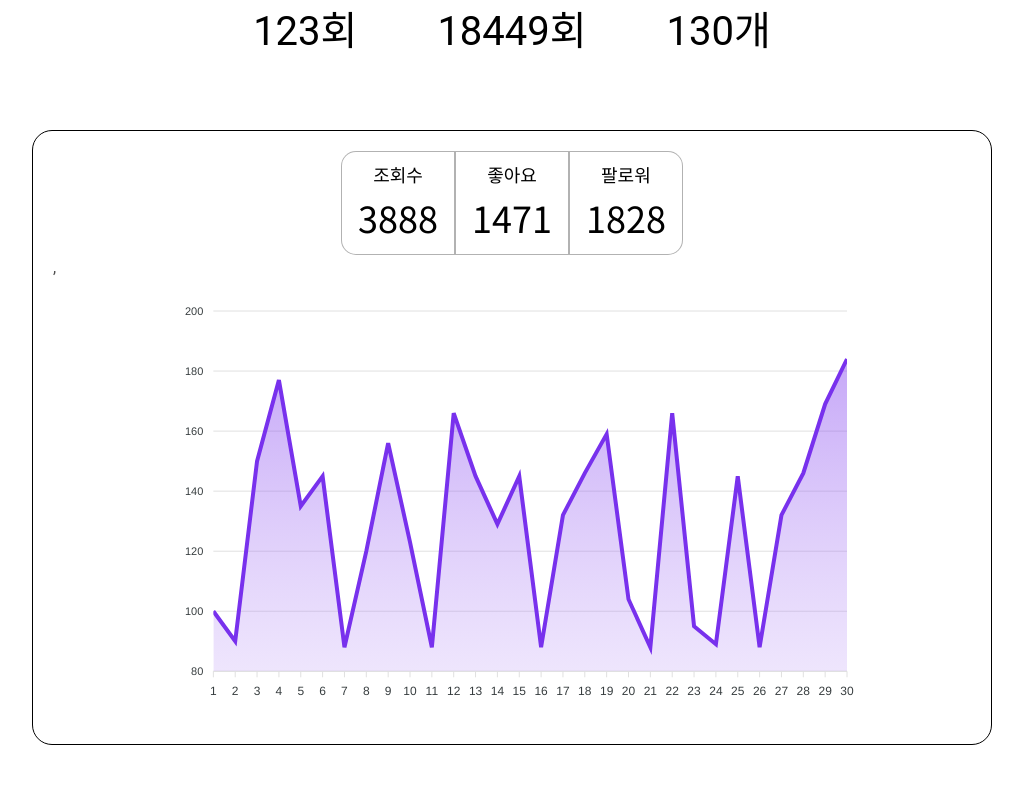
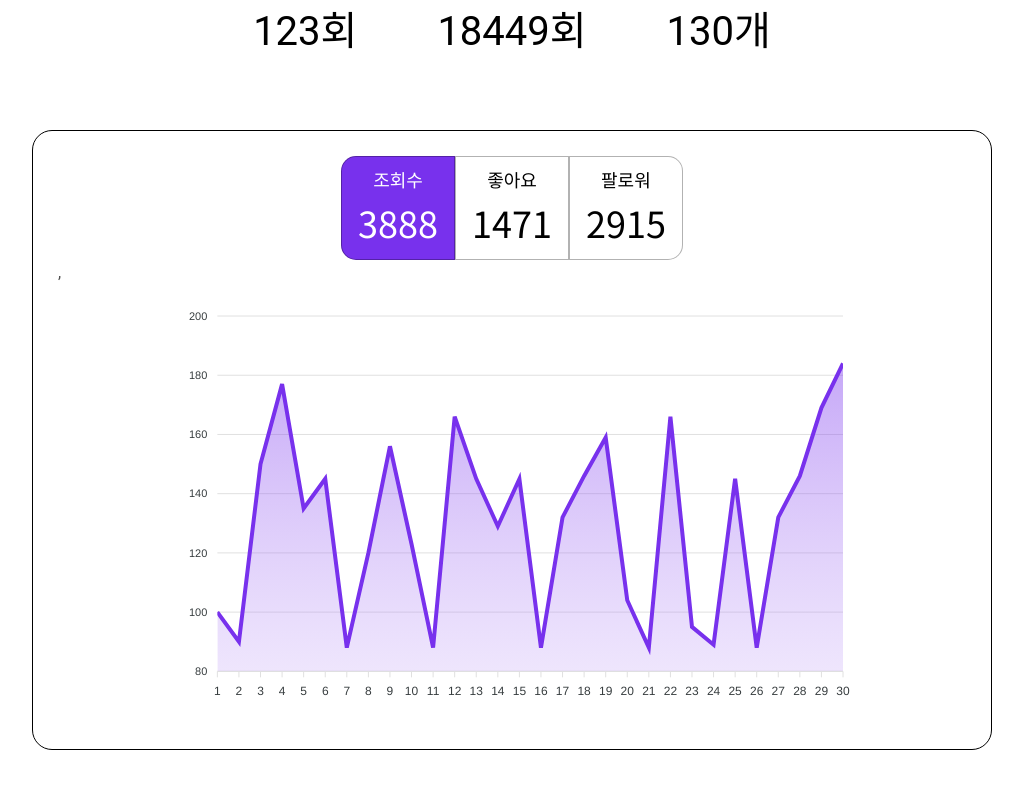
Before and after one commit to Jun02da/final_project_frontend, a React (Create React App) app: page /Dashboard in a window 1280 px wide. Shown: the part 449-1240 px from the top of the page, without its empty margins (128-1151 px from the left). Built offline with nearby package versions, Linux system fonts and the light colour scheme.

Commit message:
업데이트

```diff
--- a/src/components/Charts/MyPageChart.js
+++ b/src/components/Charts/MyPageChart.js
@@ -4,7 +4,7 @@ import { useState } from "react";
 import "../../css/Dashboard.css";
 function MyPageChart() {
   // 데이터 관련
-  var sample1 = [
+  var ViewsData = [
     {
       name: "Views",
       data: [
@@ -131,7 +131,7 @@ function MyPageChart() {
       ],
     },
   ];
-  var sample2 = [
+  var GreatData = [
     {
       name: "Great",
       data: [
@@ -258,7 +258,7 @@ function MyPageChart() {
       ],
     },
   ];
-  var sample3 = [
+  var FollowersData = [
     {
       name: "Followers",
       data: [
@@ -268,150 +268,150 @@ function MyPageChart() {
         },
         {
           x: 2,
+          y: 15,
+        },
+        {
+          x: 3,
+          y: 25,
+        },
+        {
+          x: 4,
+          y: 35,
+        },
+        {
+          x: 5,
+          y: 45,
+        },
+        {
+          x: 6,
+          y: 50,
+        },
+        {
+          x: 7,
+          y: 55,
+        },
+        {
+          x: 8,
+          y: 60,
+        },
+        {
+          x: 9,
+          y: 65,
+        },
+        {
+          x: 10,
+          y: 70,
+        },
+        {
+          x: 11,
+          y: 75,
+        },
+        {
+          x: 12,
+          y: 80,
+        },
+        {
+          x: 13,
+          y: 85,
+        },
+        {
+          x: 14,
           y: 90,
         },
         {
-          x: 3,
-          y: 50,
-        },
-        {
-          x: 4,
-          y: 77,
-        },
-        {
-          x: 5,
-          y: 55,
-        },
-        {
-          x: 6,
-          y: 45,
-        },
-        {
-          x: 7,
-          y: 88,
-        },
-        {
-          x: 8,
-          y: 20,
-        },
-        {
-          x: 9,
-          y: 36,
-        },
-        {
-          x: 10,
-          y: 23,
-        },
-        {
-          x: 11,
-          y: 88,
-        },
-        {
-          x: 12,
-          y: 66,
-        },
-        {
-          x: 13,
-          y: 45,
-        },
-        {
-          x: 14,
-          y: 99,
-        },
-        {
           x: 15,
-          y: 65,
+          y: 95,
         },
         {
           x: 16,
-          y: 88,
+          y: 100,
         },
         {
           x: 17,
-          y: 32,
+          y: 105,
         },
         {
           x: 18,
-          y: 46,
+          y: 110,
         },
         {
           x: 19,
-          y: 69,
+          y: 115,
         },
         {
           x: 20,
-          y: 84,
+          y: 120,
         },
         {
           x: 21,
-          y: 88,
+          y: 125,
         },
         {
           x: 22,
-          y: 66,
+          y: 130,
         },
         {
           x: 23,
-          y: 45,
+          y: 135,
         },
         {
           x: 24,
-          y: 89,
+          y: 145,
         },
         {
           x: 25,
-          y: 45,
+          y: 150,
         },
         {
           x: 26,
-          y: 88,
+          y: 155,
         },
         {
           x: 27,
-          y: 32,
+          y: 160,
         },
         {
           x: 28,
-          y: 46,
+          y: 165,
         },
         {
           x: 29,
-          y: 69,
+          y: 170,
         },
         {
           x: 30,
-          y: 84,
+          y: 175,
         },
       ],
     },
   ];
   // 데이터 y 값 총합
-  var sample1Total = 0;
-  sample1.map((e) => {
+  var ViewsDataTotal = 0;
+  ViewsData.map((e) => {
     e.data.map((e) => {
-      sample1Total = sample1Total + e.y;
-      return sample1Total;
+      ViewsDataTotal = ViewsDataTotal + e.y;
+      return ViewsDataTotal;
     });
-    return sample1Total;
+    return ViewsDataTotal;
   });
-  var sample2Total = 0;
-  sample2.map((e) => {
+  var GreatDataTotal = 0;
+  GreatData.map((e) => {
     e.data.map((e) => {
-      sample2Total = sample2Total + e.y;
-      return sample2Total;
+      GreatDataTotal = GreatDataTotal + e.y;
+      return GreatDataTotal;
     });
-    return sample2Total;
+    return GreatDataTotal;
   });
-  var sample3Total = 0;
-  sample3.map((e) => {
+  var FollowersDataTotal = 0;
+  FollowersData.map((e) => {
     e.data.map((e) => {
-      sample3Total = sample3Total + e.y;
-      return sample3Total;
+      FollowersDataTotal = FollowersDataTotal + e.y;
+      return FollowersDataTotal;
     });
-    return sample3Total;
+    return FollowersDataTotal;
   });
   // 옵션 관련
-  var optionsTest1 = {
+  var ViewsOptions = {
     chart: {
       toolbar: {
         show: false,
@@ -429,7 +429,7 @@ function MyPageChart() {
       text: "No Data", // 데이터가 없는 경우
     },
   };
-  var optionsTest2 = {
+  var GreatOptions = {
     chart: {
       toolbar: {
         show: false,
@@ -447,7 +447,7 @@ function MyPageChart() {
       text: "No Data", // 데이터가 없는 경우
     },
   };
-  var optionsTest3 = {
+  var FollowersOptions = {
     chart: {
       toolbar: {
         show: false,
@@ -466,51 +466,59 @@ function MyPageChart() {
     },
   };
   // 3개중 1개만 true로 설정하여서 클릭한 1개의 그래프만 나오도록 설정
-  const [showTest1, setShowTest1] = useState(true);
-  const [showTest2, setShowTest2] = useState(false);
-  const [showTest3, setShowTest3] = useState(false);
+  const [showViewsChart, setShowViewsChart] = useState(true);
+  const [showGreatChart, setShowGreatChart] = useState(false);
+  const [showFollowersChart, setShowFollowersChart] = useState(false);
 
-  const handleTest1 = () => {
-    setShowTest1(true);
-    setShowTest2(false);
-    setShowTest3(false);
+  const onlyViewsChart = () => {
+    setShowViewsChart(true);
+    setShowGreatChart(false);
+    setShowFollowersChart(false);
   };
-  const handleTest2 = () => {
-    setShowTest1(false);
-    setShowTest2(true);
-    setShowTest3(false);
+  const onlyGreatChart = () => {
+    setShowViewsChart(false);
+    setShowGreatChart(true);
+    setShowFollowersChart(false);
   };
-  const handleTest3 = () => {
-    setShowTest1(false);
-    setShowTest2(false);
-    setShowTest3(true);
+  const onlyFollowersChart = () => {
+    setShowViewsChart(false);
+    setShowGreatChart(false);
+    setShowFollowersChart(true);
   };
   return (
     <div id="MyPageDashboard">
       <div id="MyPageChartButtonDiv">
-        <button onClick={handleTest1} id="MyPageChartButton1">
+        {/*
+          autoFocus로 기본 포커스 지정
+          데이터의 총합을 계산하여서 각각 명시
+        */}
+        <button onClick={onlyViewsChart} id="MyPageChartButton1" autoFocus>
           <div>조회수</div>
-          <div id="MyPageChartButtonTotal">{sample1Total}</div>
+          <div id="MyPageChartButtonTotal">{ViewsDataTotal}</div>
         </button>
-        <button onClick={handleTest2} id="MyPageChartButton2">
+        <button onClick={onlyGreatChart} id="MyPageChartButton2">
           <div>좋아요</div>
-          <div id="MyPageChartButtonTotal">{sample2Total}</div>
+          <div id="MyPageChartButtonTotal">{GreatDataTotal}</div>
         </button>
-        <button onClick={handleTest3} id="MyPageChartButton3">
+        <button onClick={onlyFollowersChart} id="MyPageChartButton3">
           <div>팔로워</div>
-          <div id="MyPageChartButtonTotal">{sample3Total}</div>
+          <div id="MyPageChartButtonTotal">{FollowersDataTotal}</div>
         </button>
       </div>
       ,
       <div id="MyPageChartDiv">
-        {showTest1 && (
-          <Chart options={optionsTest1} series={sample1} type="area" />
+        {showViewsChart && (
+          <Chart options={ViewsOptions} series={ViewsData} type="area" />
         )}
-        {showTest2 && (
-          <Chart options={optionsTest2} series={sample2} type="area" />
+        {showGreatChart && (
+          <Chart options={GreatOptions} series={GreatData} type="area" />
         )}
-        {showTest3 && (
-          <Chart options={optionsTest3} series={sample3} type="area" />
+        {showFollowersChart && (
+          <Chart
+            options={FollowersOptions}
+            series={FollowersData}
+            type="area"
+          />
         )}
       </div>
     </div>
--- a/src/css/BoardPagination.css
+++ b/src/css/BoardPagination.css
@@ -1,9 +1,9 @@
 @import url("https://fonts.googleapis.com/css2?family=Noto+Sans+KR&display=swap");
 /* 버튼 관련 */
 :root {
-  --page-button-bg-color: #ffffff;
-  --page-button-hover-color: #ffffff;
-  --page-button-hover-bg-color: #0d6efd;
+  --Pagination-button-bg-color: #ffffff;
+  --Pagination-button-hover-color: #ffffff;
+  --Pagination-button-hover-bg-color: #0d6efd;
 }
 
 #BoardPaginationDiv {
@@ -14,17 +14,17 @@
   margin: 0 auto;
 }
 .BoardPaginationLeftArrow {
-  background: var(--page-button-bg-color);
+  background: var(--Pagination-button-bg-color);
   border-top-left-radius: 20px;
   border-bottom-left-radius: 20px;
   padding: 5px 10px;
 }
 .BoardPaginationButton {
-  background: var(--page-button-bg-color);
+  background: var(--Pagination-button-bg-color);
   padding: 5px 10px;
 }
 .BoardPaginationRightArrow {
-  background: var(--page-button-bg-color);
+  background: var(--Pagination-button-bg-color);
   border-top-right-radius: 20px;
   border-bottom-right-radius: 20px;
   padding: 5px 10px;
@@ -38,8 +38,8 @@
 .BoardPaginationLeftArrow:focus,
 .BoardPaginationButton:focus,
 .BoardPaginationRightArrow:focus {
-  background: var(--page-button-hover-bg-color);
-  color: var(--page-button-hover-color);
+  background: var(--Pagination-button-hover-bg-color);
+  color: var(--Pagination-button-hover-color);
   outline: 0;
 }
 .BoardPaginationLeftArrow:disabled,
--- a/src/css/Communication.css
+++ b/src/css/Communication.css
@@ -1,9 +1,9 @@
 @import url("https://fonts.googleapis.com/css2?family=Noto+Sans+KR&display=swap");
 
 :root {
-  --button-color: #ffffff;
-  --button-bg-color: #0d6efd;
-  --button-hover-bg-color: #025ce2;
+  --Communication-button-color: #ffffff;
+  --Communication-button-bg-color: #0d6efd;
+  --Communication-button-hover-bg-color: #025ce2;
 }
 
 #Communication {
@@ -50,8 +50,8 @@
   -moz-appearance: none;
   appearance: none;
 
-  background: var(--button-bg-color);
-  color: var(--button-color);
+  background: var(--Communication-button-bg-color);
+  color: var(--Communication-button-color);
 
   margin: 0;
   padding: 0.5rem 1rem;
@@ -71,14 +71,12 @@
   box-shadow: 0 4px 6px -1px rgba(0, 0, 0, 0.1),
     0 2px 4px -1px rgba(0, 0, 0, 0.06);
 
-  cursor: pointer;
-
   transition: 0.5s;
 }
 #CommunicationSendButton:active,
 #CommunicationSendButton:hover,
 #CommunicationSendButton:focus {
-  background: var(--button-hover-bg-color);
+  background: var(--Communication-button-hover-bg-color);
   outline: 0;
 }
 #CommunicationSendButton:disabled {
--- a/src/css/Dashboard.css
+++ b/src/css/Dashboard.css
@@ -1,26 +1,20 @@
 @import url("https://fonts.googleapis.com/css2?family=Noto+Sans+KR&display=swap");
 /* 버튼 관련 */
 :root {
-  --button1-color: black;
-  --button1-bg-color: white;
-  --button1-hover-color: white;
-  --button1-hover-bg-color: #7831ed;
-  --button2-color: black;
-  --button2-bg-color: white;
-  --button2-hover-color: white;
-  --button2-hover-bg-color: #05a081;
-  --button3-color: black;
-  --button3-bg-color: white;
-  --button3-hover-color: white;
-  --button3-hover-bg-color: #d3405c;
+  --Dashboard-button-color: black;
+  --Dashboard-button-bg-color: white;
+  --Dashboard-button-hover-color: white;
+  --Dashboard-button1-hover-bg-color: #7831ed;
+  --Dashboard-button2-hover-bg-color: #05a081;
+  --Dashboard-button3-hover-bg-color: #d3405c;
 }
 #MyPageChartButton1 {
   -webkit-appearance: none;
   -moz-appearance: none;
   appearance: none;
 
-  background: var(--button1-bg-color);
-  color: var(--button1-color);
+  background: var(--Dashboard-button-bg-color);
+  color: var(--Dashboard-button-color);
 
   padding: 0.5rem 1rem;
 
@@ -29,27 +23,25 @@
   text-align: center;
   text-decoration: none;
 
-  border: none;
   /* 투명도로 연하게 설정 */
   border: 1px solid rgba(0, 0, 0, 0.3);
+  /* 첫번째 버튼이므로 left 설정 */
   border-top-left-radius: 15px;
   border-bottom-left-radius: 15px;
 
   display: inline-block;
   width: auto;
-
-  cursor: pointer;
-
-  transition: 0.3s;
 }
 #MyPageChartButton1:active,
 #MyPageChartButton1:hover,
 #MyPageChartButton1:focus {
-  background: var(--button1-hover-bg-color);
-  color: var(--button1-hover-color);
+  background: var(--Dashboard-button1-hover-bg-color);
+  color: var(--Dashboard-button-hover-color);
   outline: 0;
 }
-#MyPageChartButton1:disabled {
+#MyPageChartButton1:disabled,
+#MyPageChartButton2:disabled,
+#MyPageChartButton3:disabled {
   opacity: 0.5;
 }
 #MyPageChartButton2 {
@@ -57,42 +49,8 @@
   -moz-appearance: none;
   appearance: none;
 
-  background: var(--button2-bg-color);
-  color: var(--button2-color);
-  padding: 0.5rem 1rem;
-
-  font-family: "Noto Sans KR", sans-serif;
-  font-size: 18px;
-  text-align: center;
-  text-decoration: none;
-
-  border: none;
-  border: 1px solid rgba(0, 0, 0, 0.3);
-
-  display: inline-block;
-  width: auto;
-
-  cursor: pointer;
-
-  transition: 0.3s;
-}
-#MyPageChartButton2:active,
-#MyPageChartButton2:hover,
-#MyPageChartButton2:focus {
-  background: var(--button2-hover-bg-color);
-  color: var(--button2-hover-color);
-  outline: 0;
-}
-#MyPageChartButton2:disabled {
-  opacity: 0.5;
-}
-#MyPageChartButton3 {
-  -webkit-appearance: none;
-  -moz-appearance: none;
-  appearance: none;
-
-  background: var(--button3-bg-color);
-  color: var(--button3-color);
+  background: var(--Dashboard-button-bg-color);
+  color: var(--Dashboard-button-color);
 
   padding: 0.5rem 1rem;
 
@@ -101,30 +59,55 @@
   text-align: center;
   text-decoration: none;
 
-  border: none;
+  /* 투명도로 연하게 설정 */
   border: 1px solid rgba(0, 0, 0, 0.3);
+
+  display: inline-block;
+  width: auto;
+}
+#MyPageChartButton2:active,
+#MyPageChartButton2:hover,
+#MyPageChartButton2:focus {
+  background: var(--Dashboard-button2-hover-bg-color);
+  color: var(--Dashboard-button-hover-color);
+  outline: 0;
+}
+#MyPageChartButton3 {
+  -webkit-appearance: none;
+  -moz-appearance: none;
+  appearance: none;
+
+  background: var(--Dashboard-button-bg-color);
+  color: var(--Dashboard-button-color);
+
+  padding: 0.5rem 1rem;
+
+  font-family: "Noto Sans KR", sans-serif;
+  font-size: 18px;
+  text-align: center;
+  text-decoration: none;
+
+  /* 투명도로 연하게 설정 */
+  border: 1px solid rgba(0, 0, 0, 0.3);
+  /* 마지막 버튼이므로 right 설정 */
   border-top-right-radius: 15px;
   border-bottom-right-radius: 15px;
 
   display: inline-block;
   width: auto;
-
-  cursor: pointer;
-
-  transition: 0.3s;
 }
 #MyPageChartButton3:active,
 #MyPageChartButton3:hover,
 #MyPageChartButton3:focus {
-  background: var(--button3-hover-bg-color);
-  color: var(--button3-hover-color);
+  background: var(--Dashboard-button3-hover-bg-color);
+  color: var(--Dashboard-button-hover-color);
   outline: 0;
-}
-#MyPageChartButton3:disabled {
-  opacity: 0.5;
 }
 #MyPageChartButtonDiv {
   text-align: center;
+}
+#MyPageChartButtonTotal {
+  font-size: 36px;
 }
 /* 그래프 관련 */
 #MyPageChartDiv {
@@ -132,12 +115,10 @@
   margin: 0 auto;
 }
 #MyPageDashboard {
+  width: 75%;
   margin: 50px auto;
-  padding: 20px;
-  border: 1px solid black; /* 테두리 on/off 차이로 수정가능여부 시각화 */
+  padding: 25px;
+  /* 테두리 설정 */
+  border: 1px solid black;
   border-radius: 20px;
-  width: 75%;
 }
-#MyPageChartButtonTotal {
-  font-size: 36px;
-}
```
Also changed, not shown: src/css/BoardItem.css (+3 -13 lines).
